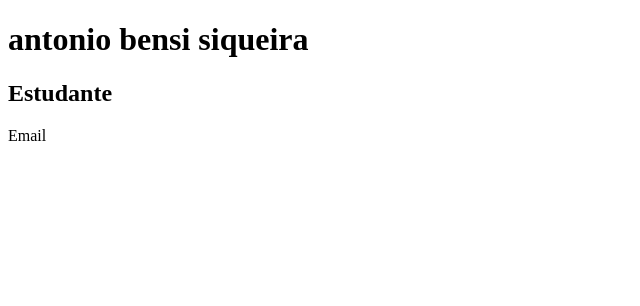
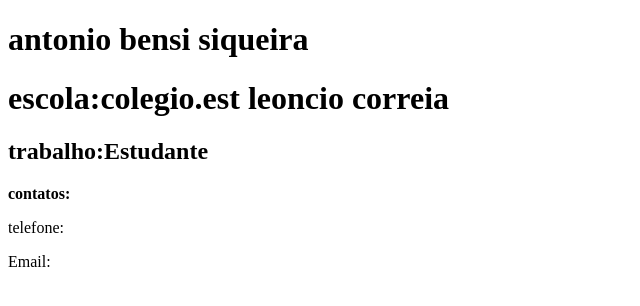
Before and after one commit to antoniobensisiqueira-cloud/1-dsc-cartao-de-visita, a plain HTML site: page index.html in a window 1280 px wide. Shown: the whole page, without its empty margins (0-640 px from the left). Drawn offline with Linux system fonts and the light colour scheme.

Commit message:
Add files via upload

```diff
--- a/index.html
+++ b/index.html
@@ -7,8 +7,11 @@
 </head>
 <body>
     <h1>antonio bensi siqueira</h1>
-    <h2>Estudante</h2>
-    <P>Email</P>
+    <h1>escola:colegio.est leoncio correia</h1>
+    <h2>trabalho:Estudante</h2>
+    <b>contatos:</b>
+    <p>telefone:</p>
+    <P>Email:</P>
 
 </body>
 </html>
```
